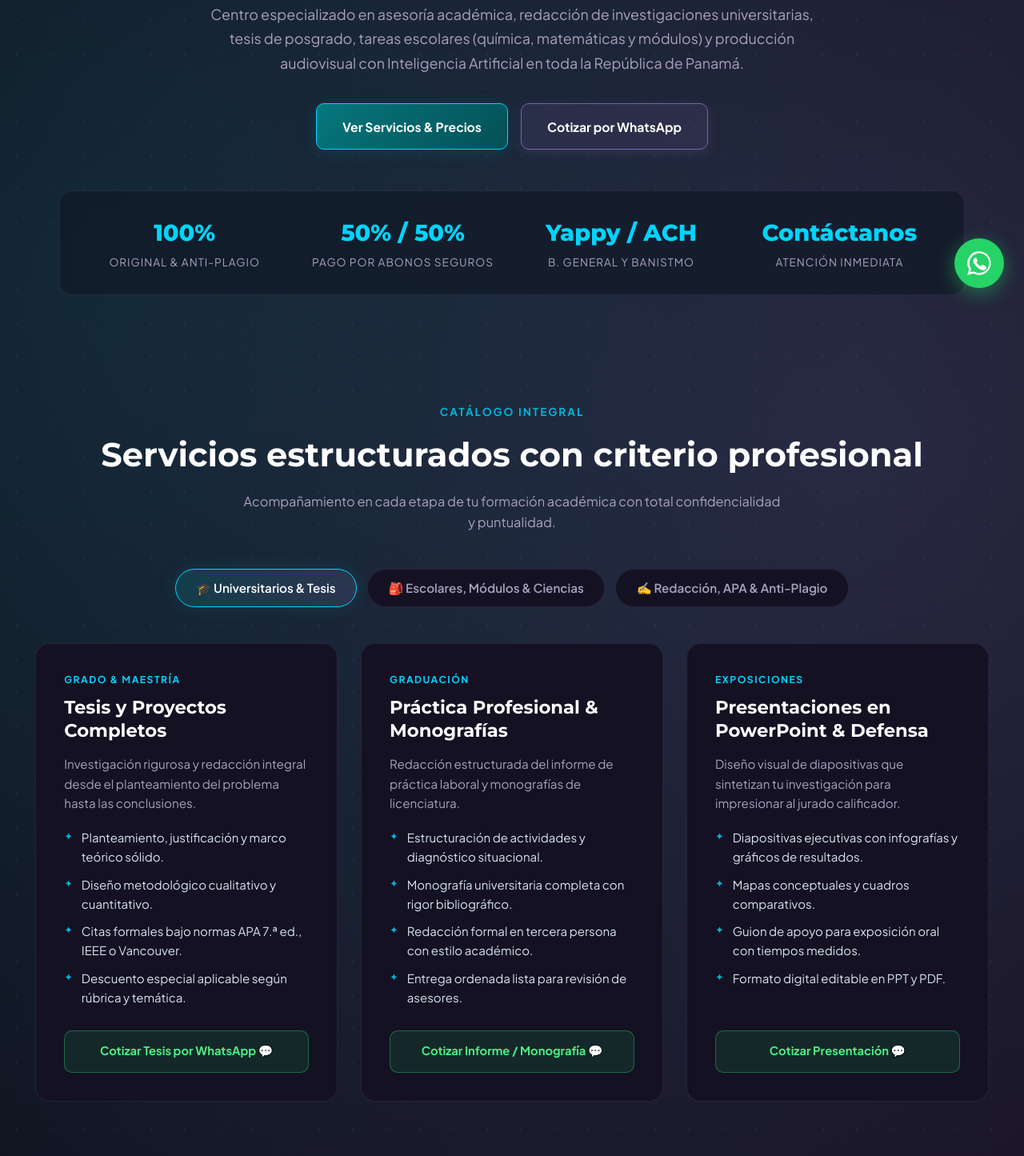
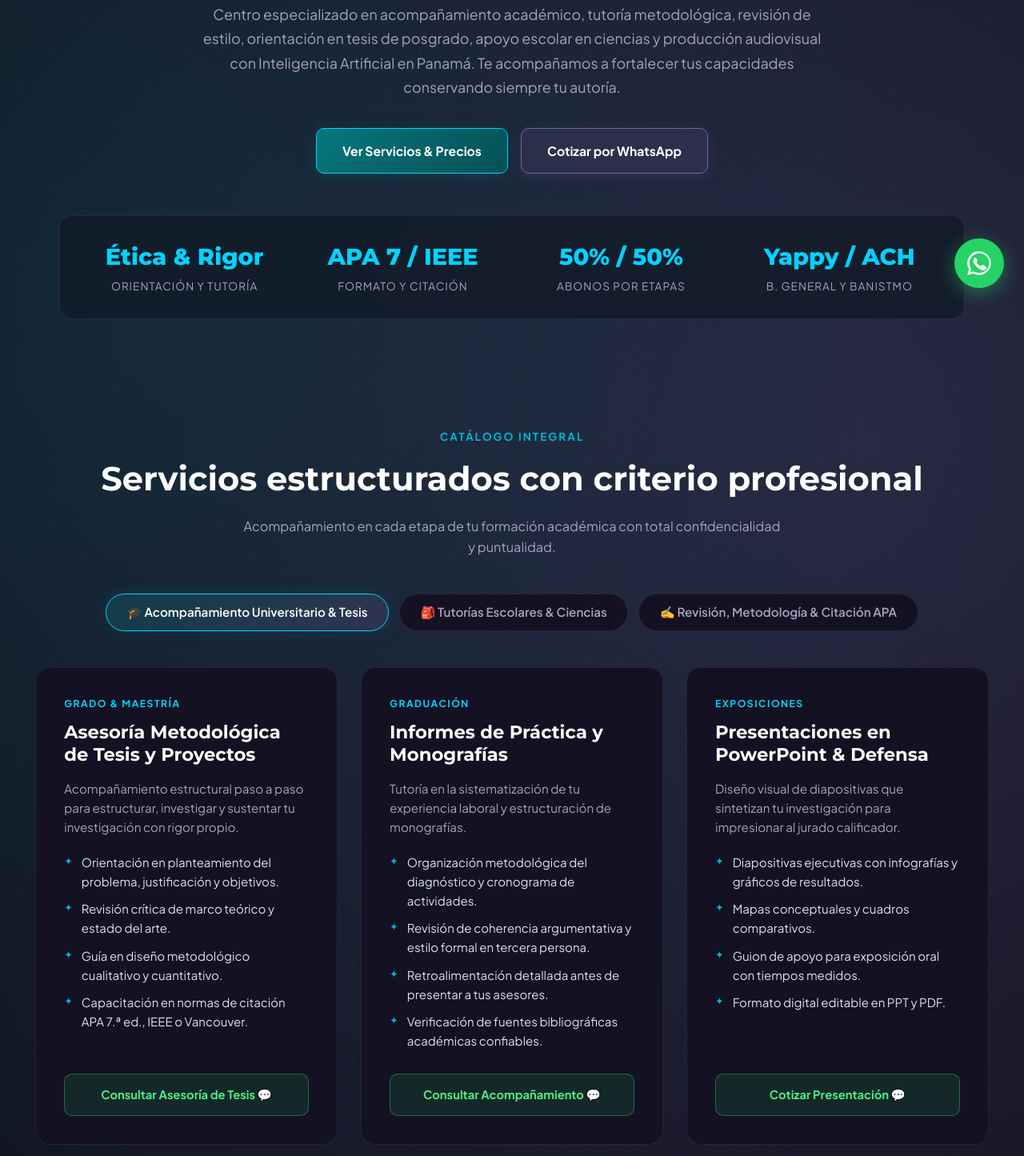
Before and after one commit to Kaminomusume/metas-center-web, a plain HTML site: page index.html in a window 1280 px wide. Shown: the part 415-1860 px from the top of the page at 80% size. Drawn offline with Linux system fonts and the light colour scheme.

Commit message:
Add files via upload

```diff
--- a/index.html
+++ b/index.html
@@ -852,7 +852,7 @@
         <a href="#audiovisual-ia" onclick="closeMenu()">Producción con IA</a>
         <a href="#garantias" onclick="closeMenu()">Condiciones & Pagos</a>
         <a href="#cotizar" onclick="closeMenu()">Cotizador</a>
-        <a href="https://www.instagram.com/metascenter/?hl=es-la" target="_blank" rel="noopener noreferrer" onclick="closeMenu()">Instagram </a>
+        <a href="https://www.instagram.com/metascenter/?hl=es-la" target="_blank" rel="noopener noreferrer" onclick="closeMenu()">Instagram</a>
         <a href="#" onclick="closeMenu(); window.open(waLink('Hola Metas Center, deseo cotizar una asesoría.'), '_blank')" class="btn-wa-header">
           <span>WhatsApp Directo 💬</span>
         </a>
@@ -868,7 +868,7 @@
       </div>
       <h1>El respaldo que tus estudios necesitan para <em>llegar a la meta</em></h1>
       <p>
-        Centro especializado en asesoría académica, redacción de investigaciones universitarias, tesis de posgrado, tareas escolares (química, matemáticas y módulos) y producción audiovisual con Inteligencia Artificial en toda la República de Panamá.
+        Centro especializado en acompañamiento académico, tutoría metodológica, revisión de estilo, orientación en tesis de posgrado, apoyo escolar en ciencias y producción audiovisual con Inteligencia Artificial en Panamá. Te acompañamos a fortalecer tus capacidades conservando siempre tu autoría.
       </p>
 
       <div class="hero-actions">
@@ -876,23 +876,23 @@
         <a href="#cotizar" class="btn-secondary">Cotizar por WhatsApp</a>
       </div>
 
-      <!-- Trust Strip -->
+      <!-- Trust Strip Ético y Metodológico -->
       <div class="trust-strip">
         <div class="stat-item">
-          <div class="stat-number">100%</div>
-          <div class="stat-label">Original & Anti-Plagio</div>
+          <div class="stat-number">Ética & Rigor</div>
+          <div class="stat-label">Orientación y Tutoría</div>
+        </div>
+        <div class="stat-item">
+          <div class="stat-number">APA 7 / IEEE</div>
+          <div class="stat-label">Formato y Citación</div>
         </div>
         <div class="stat-item">
           <div class="stat-number">50% / 50%</div>
-          <div class="stat-label">Pago por Abonos Seguros</div>
+          <div class="stat-label">Abonos por Etapas</div>
         </div>
         <div class="stat-item">
           <div class="stat-number">Yappy / ACH</div>
           <div class="stat-label">B. General y Banistmo</div>
-        </div>
-        <div class="stat-item">
-          <div class="stat-number">Contáctanos</div>
-          <div class="stat-label">Atención Inmediata</div>
         </div>
       </div>
     </div>
@@ -907,13 +907,13 @@
 
       <div class="tabs">
         <button class="tab-btn active" onclick="openTab(event, 'universitarios')">
-          🎓 Universitarios & Tesis
+          🎓 Acompañamiento Universitario & Tesis
         </button>
         <button class="tab-btn" onclick="openTab(event, 'escolares')">
-          🎒 Escolares, Módulos & Ciencias
+          🎒 Tutorías Escolares & Ciencias
         </button>
         <button class="tab-btn" onclick="openTab(event, 'correccion')">
-          ✍️ Redacción, APA & Anti-Plagio
+          ✍️ Revisión, Metodología & Citación APA
         </button>
       </div>
 
@@ -922,34 +922,34 @@
         <div class="card">
           <div>
             <div class="card-tag">Grado & Maestría</div>
-            <h3>Tesis y Proyectos Completos</h3>
-            <p class="card-desc">Investigación rigurosa y redacción integral desde el planteamiento del problema hasta las conclusiones.</p>
+            <h3>Asesoría Metodológica de Tesis y Proyectos</h3>
+            <p class="card-desc">Acompañamiento estructural paso a paso para estructurar, investigar y sustentar tu investigación con rigor propio.</p>
             <ul>
-              <li>Planteamiento, justificación y marco teórico sólido.</li>
-              <li>Diseño metodológico cualitativo y cuantitativo.</li>
-              <li>Citas formales bajo normas APA 7.ª ed., IEEE o Vancouver.</li>
-              <li>Descuento especial aplicable según rúbrica y temática.</li>
+              <li>Orientación en planteamiento del problema, justificación y objetivos.</li>
+              <li>Revisión crítica de marco teórico y estado del arte.</li>
+              <li>Guía en diseño metodológico cualitativo y cuantitativo.</li>
+              <li>Capacitación en normas de citación APA 7.ª ed., IEEE o Vancouver.</li>
             </ul>
           </div>
           <a href="#" onclick="window.open(waLink('Hola Metas Center, deseo cotizar una tesis o proyecto universitario completo.'), '_blank')" class="card-cta">
-            Cotizar Tesis por WhatsApp 💬
+            Consultar Asesoría de Tesis 💬
           </a>
         </div>
 
         <div class="card">
           <div>
             <div class="card-tag">Graduación</div>
-            <h3>Práctica Profesional & Monografías</h3>
-            <p class="card-desc">Redacción estructurada del informe de práctica laboral y monografías de licenciatura.</p>
+            <h3>Informes de Práctica y Monografías</h3>
+            <p class="card-desc">Tutoría en la sistematización de tu experiencia laboral y estructuración de monografías.</p>
             <ul>
-              <li>Estructuración de actividades y diagnóstico situacional.</li>
-              <li>Monografía universitaria completa con rigor bibliográfico.</li>
-              <li>Redacción formal en tercera persona con estilo académico.</li>
-              <li>Entrega ordenada lista para revisión de asesores.</li>
+              <li>Organización metodológica del diagnóstico y cronograma de actividades.</li>
+              <li>Revisión de coherencia argumentativa y estilo formal en tercera persona.</li>
+              <li>Retroalimentación detallada antes de presentar a tus asesores.</li>
+              <li>Verificación de fuentes bibliográficas académicas confiables.</li>
             </ul>
           </div>
           <a href="#" onclick="window.open(waLink('Hola Metas Center, necesito cotizar un informe de práctica profesional o monografía universitaria.'), '_blank')" class="card-cta">
-            Cotizar Informe / Monografía 💬
+            Consultar Acompañamiento 💬
           </a>
         </div>
 
@@ -1028,17 +1028,17 @@
       <div id="correccion" class="tab-content">
         <div class="card">
           <div>
-            <div class="card-tag">Anti-Plagio</div>
-            <h3>Reescritura & Reducción de Similitud</h3>
-            <p class="card-desc">Parafraseo técnico inteligente para asegurar originalidad sin perder el sentido conceptual del autor.</p>
+            <div class="card-tag">Técnicas de Redacción</div>
+            <h3>Parafraseo Académico y Originalidad Ética</h3>
+            <p class="card-desc">Aprende y aplica técnicas correctas de citación y síntesis de ideas para garantizar una redacción académica íntegra.</p>
             <ul>
-              <li>Reescritura profunda de párrafos observados por software anti-plagio.</li>
-              <li>Adaptación de la narrativa a tercera persona con tono formal.</li>
-              <li>Garantía de coherencia y flujo de lectura académico.</li>
+              <li>Orientación en técnicas de parafraseo y síntesis conceptual.</li>
+              <li>Identificación y corrección de citas textuales sin acreditar.</li>
+              <li>Revisión de fluidez y adecuación de narrativa al registro formal.</li>
             </ul>
           </div>
-          <a href="#" onclick="window.open(waLink('Hola Metas Center, necesito cotizar reescritura de texto para reducir porcentaje de plagio.'), '_blank')" class="card-cta">
-            Cotizar Anti-Plagio 💬
+          <a href="#" onclick="window.open(waLink('Hola Metas Center, deseo consultar sobre asesoría en normas de citación y revisión de estilo.'), '_blank')" class="card-cta">
+            Consultar Revisión Ética 💬
           </a>
         </div>
 
@@ -1195,13 +1195,13 @@
             <div class="form-group">
               <label for="servicio">Tipo de Servicio Requerido *</label>
               <select id="servicio">
-                <option value="Tesis / Monografía Completa">Tesis / Monografía Completa</option>
-                <option value="Práctica Profesional / Informe">Práctica Profesional / Informe</option>
+                <option value="Asesoría y Tutoría de Tesis">Asesoría y Tutoría de Tesis</option>
+                <option value="Orientación en Informe de Práctica / Monografía">Orientación en Informe de Práctica / Monografía</option>
                 <option value="Video o Documental con IA (+30 clips)">Video o Documental con IA (+30 clips)</option>
                 <option value="Presentación en PowerPoint / Diapositivas">Presentación en PowerPoint / Diapositivas</option>
                 <option value="Química / Matemáticas / Ciencias">Química / Matemáticas / Ciencias</option>
-                <option value="Módulos Escolares / Ensayos">Módulos Escolares / Ensayos</option>
-                <option value="Reducción de Plagio / Parafraseo">Reducción de Plagio / Parafraseo</option>
+                <option value="Tutoría en Módulos Escolares / Ensayos">Tutoría en Módulos Escolares / Ensayos</option>
+                <option value="Revisión de Estilo y Citación Ética">Revisión de Estilo y Citación Ética</option>
                 <option value="Formato Normas APA 7 / IEEE">Formato Normas APA 7 / IEEE</option>
                 <option value="Corrección de Observaciones de Asesor">Corrección de Observaciones de Asesor</option>
               </select>
@@ -1235,10 +1235,10 @@
   <!-- Footer -->
   <footer>
     <div class="footer-links">
-      <a href="https://www.instagram.com/metascenter/?hl=es-la" target="_blank" rel="noopener noreferrer">Instagram Oficial: @metascenter</a>
-      <a href="#" onclick="window.open(waLink('Hola Metas Center, quiero coordinar una asesoría.'), '_blank')">WhatsApp: +507 6914-8059</a>
+      <a href="https://www.instagram.com/metascenter/?hl=es-la" target="_blank" rel="noopener noreferrer">Instagram</a>
+      <a href="#" onclick="window.open(waLink('Hola Metas Center, quiero coordinar una asesoría.'), '_blank')">WhatsApp Oficial</a>
     </div>
-    <p style="margin-bottom: 0.6rem; font-weight: 600; color: #e2e8f0;">“Dios es nuestra guía y Dios les bendiga”</p>
+    <p style="margin-bottom: 0.6rem; font-weight: 600; color: #e2e8f0;">“Dios es nuestra guía”</p>
     <p style="font-size: 0.85rem; color: #8194a8;">© 2026 Metas Center • República de Panamá. Todos los derechos reservados.</p>
   </footer>
 
```
